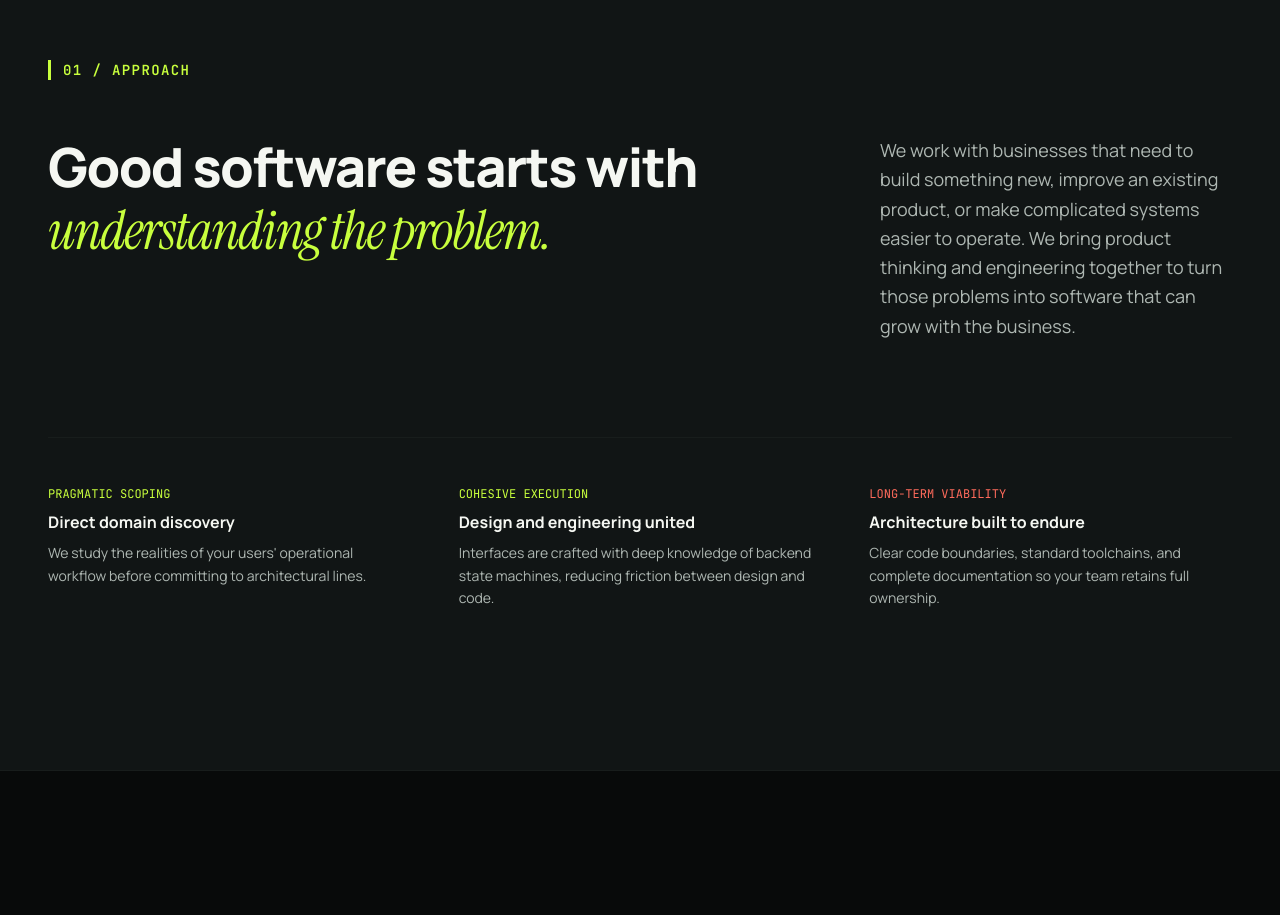
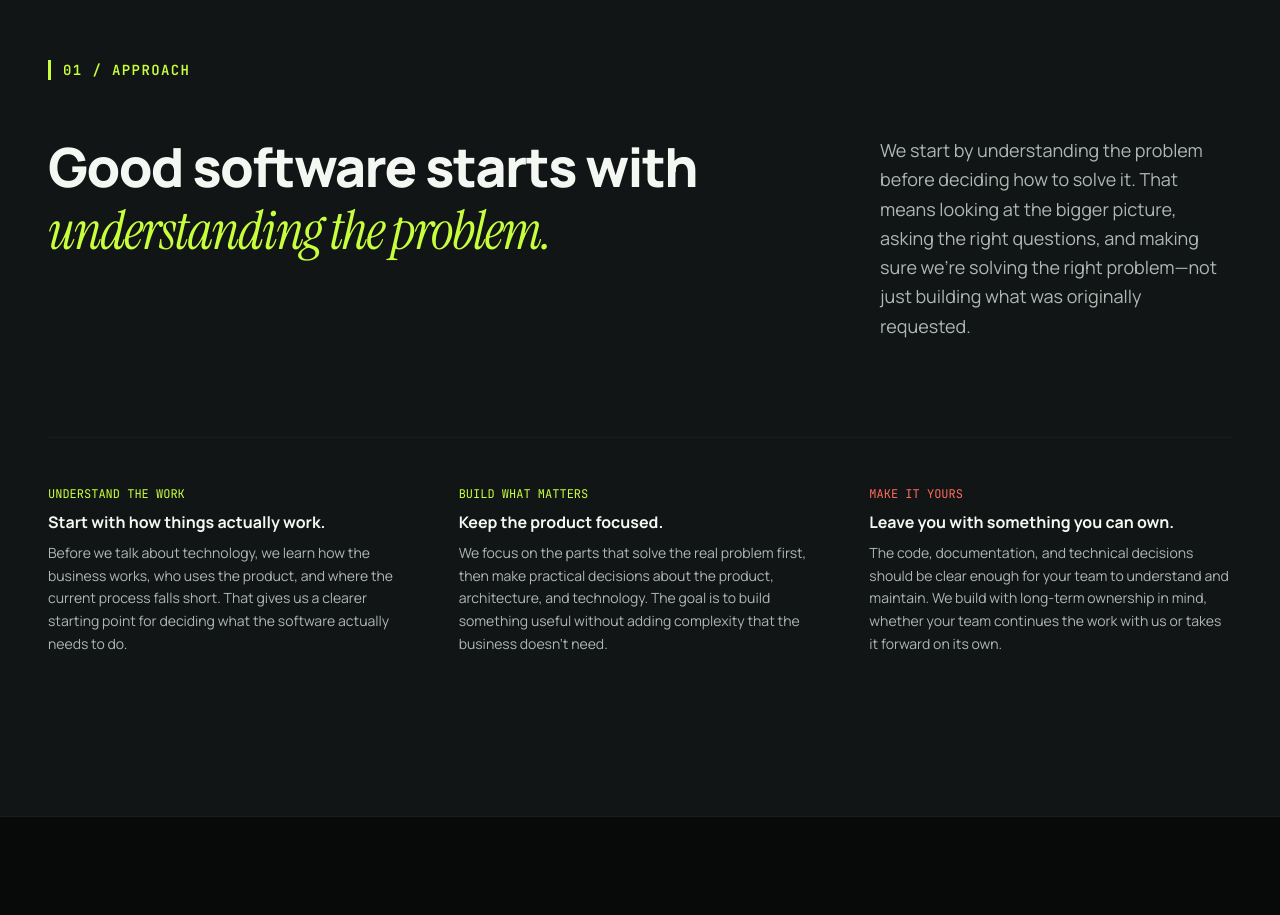
Before and after one commit to Xlogik-code/xlogik-site, a React (Vite) app: page / in a window 1280 px wide. Shown: the part 900-1815 px from the top of the page. Built offline with nearby package versions, Linux system fonts and the light colour scheme.

Commit message:
style: update ApproachSection content for clarity and alignment with branding

```diff
--- a/src/components/ApproachSection.tsx
+++ b/src/components/ApproachSection.tsx
@@ -30,7 +30,7 @@ export const ApproachSection: React.FC = () => {
           {/* Supporting Copy (Cols 9-12) */}
           <div className="lg:col-span-4 flex flex-col justify-end">
             <p className="text-base sm:text-lg text-[#AEB7B2] leading-relaxed">
-              We work with businesses that need to build something new, improve an existing product, or make complicated systems easier to operate. We bring product thinking and engineering together to turn those problems into software that can grow with the business.
+              We start by understanding the problem before deciding how to solve it. That means looking at the bigger picture, asking the right questions, and making sure we're solving the right problem—not just building what was originally requested.
             </p>
           </div>
         </div>
@@ -38,26 +38,26 @@ export const ApproachSection: React.FC = () => {
         {/* Editorial Footprint: 3 Core Pragmatic Tenets */}
         <div className="mt-20 sm:mt-24 pt-12 border-t border-[#181D1C] grid grid-cols-1 md:grid-cols-3 gap-8 lg:gap-12">
           <div className="space-y-2">
-            <div className="text-xs font-mono-code text-[#C8FF3D]">PRAGMATIC SCOPING</div>
-            <h3 className="text-base font-bold text-[#F5F7F2]">Direct domain discovery</h3>
+            <div className="text-xs font-mono-code text-[#C8FF3D]">UNDERSTAND THE WORK</div>
+            <h3 className="text-base font-bold text-[#F5F7F2]">Start with how things actually work.</h3>
             <p className="text-sm text-[#AEB7B2] leading-relaxed">
-              We study the realities of your users' operational workflow before committing to architectural lines.
+              Before we talk about technology, we learn how the business works, who uses the product, and where the current process falls short. That gives us a clearer starting point for deciding what the software actually needs to do.
             </p>
           </div>
 
           <div className="space-y-2">
-            <div className="text-xs font-mono-code text-[#C8FF3D]">COHESIVE EXECUTION</div>
-            <h3 className="text-base font-bold text-[#F5F7F2]">Design and engineering united</h3>
+            <div className="text-xs font-mono-code text-[#C8FF3D]">BUILD WHAT MATTERS</div>
+            <h3 className="text-base font-bold text-[#F5F7F2]">Keep the product focused.</h3>
             <p className="text-sm text-[#AEB7B2] leading-relaxed">
-              Interfaces are crafted with deep knowledge of backend state machines, reducing friction between design and code.
+              We focus on the parts that solve the real problem first, then make practical decisions about the product, architecture, and technology. The goal is to build something useful without adding complexity that the business doesn't need.
             </p>
           </div>
 
           <div className="space-y-2">
-            <div className="text-xs font-mono-code text-[#FF6B5C]">LONG-TERM VIABILITY</div>
-            <h3 className="text-base font-bold text-[#F5F7F2]">Architecture built to endure</h3>
+            <div className="text-xs font-mono-code text-[#FF6B5C]">MAKE IT YOURS</div>
+            <h3 className="text-base font-bold text-[#F5F7F2]">Leave you with something you can own.</h3>
             <p className="text-sm text-[#AEB7B2] leading-relaxed">
-              Clear code boundaries, standard toolchains, and complete documentation so your team retains full ownership.
+              The code, documentation, and technical decisions should be clear enough for your team to understand and maintain. We build with long-term ownership in mind, whether your team continues the work with us or takes it forward on its own.
             </p>
           </div>
         </div>
```
